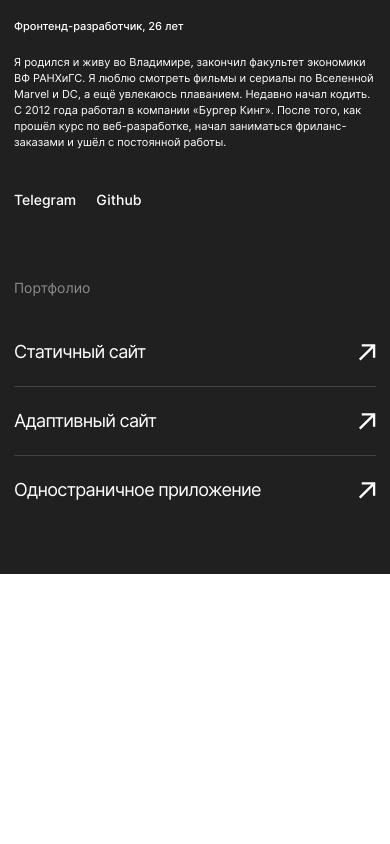
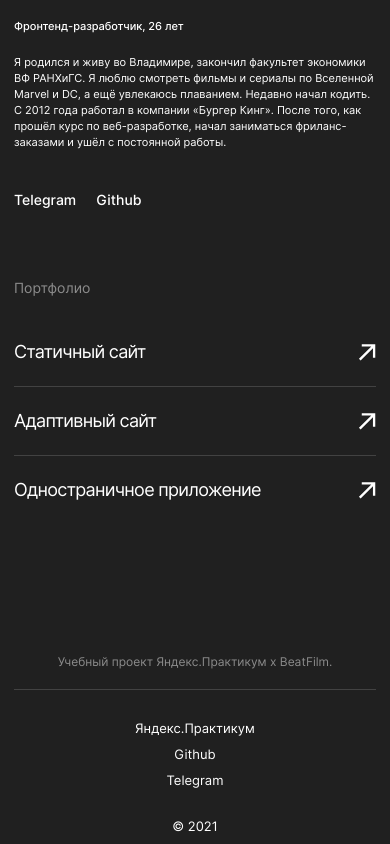
Before and after one commit to KhanTagiev/movies-explorer-frontend, a React (Create React App) app: page / in a window 390 px wide. Shown: the part 2470-3314 px from the top of the page. Before the commit the page ends 3044 px from the top, so only its background shows below. Built offline with nearby package versions, Linux system fonts and the light colour scheme.

Commit message:
feat: footer component

```diff
--- a/src/components/App/App.js
+++ b/src/components/App/App.js
@@ -8,7 +8,6 @@ import SavedMovies from "../SavedMovies/SavedMovies";
 import Register from "../Register/Register";
 import Login from "../Login/Login";
 import Profile from "../Profile/Profile";
-import Footer from "../Footer/Footer";
 
 function App() {
   const [loggedIn, setLoggedIn] = React.useState(false);
@@ -64,7 +63,6 @@ function App() {
           <Register></Register>
         </Route>
       </Switch>
-      <Footer></Footer>
     </div>
   );
 }
--- a/src/components/Footer/Footer.css
+++ b/src/components/Footer/Footer.css
@@ -0,0 +1,87 @@
+.footer {
+  display: flex;
+  flex-direction: column;
+  align-items: center;
+  width: calc(100% - 140px);
+  max-width: 1140px;
+  padding: 80px 0 20px;
+}
+
+.footer__title {
+  font-size: 13px;
+  line-height: 16px;
+  font-weight: normal;
+  text-align: center;
+  color: #8b8b8b;
+  margin: 0 0 20px;
+}
+
+.footer__info-container {
+  display: flex;
+  justify-content: space-between;
+  width: 100%;
+  border-top: 1px solid #424242;
+  padding-top: 20px;
+}
+
+.footer__info-copyright {
+  font-size: 13px;
+  line-height: 16px;
+  color: #ffffff;
+  margin: 0;
+}
+
+.footer__info-links {
+  display: flex;
+  list-style: none;
+  margin: 0;
+  padding: 0;
+}
+
+.footer__info-link {
+  font-size: 13px;
+  line-height: 16px;
+  color: #ffffff;
+  text-decoration: none;
+  margin-left: 20px;
+  transition: opacity 0.5s ease-out;
+}
+
+.footer__info-link:hover {
+  opacity: 0.6;
+}
+
+@media (max-width: 960px) {
+  .footer {
+    width: calc(100% - 60px);
+  }
+}
+
+@media (max-width: 600px) {
+  .footer {
+    width: calc(100% - 28px);
+    padding-bottom: 10px;
+  }
+
+  .footer__title {
+    font-size: 12px;
+    line-height: 15px;
+  }
+
+  .footer__info-container {
+    flex-direction: column-reverse;
+    align-items: center;
+    padding-top: 30px;
+  }
+
+  .footer__info-links {
+    flex-direction: column;
+    align-items: center;
+    margin-bottom: 20px;
+  }
+
+  .footer__info-link {
+    display: block;
+    margin: 0 0 10px;
+  }
+}
--- a/src/components/Footer/Footer.js
+++ b/src/components/Footer/Footer.js
@@ -3,7 +3,48 @@ import React from "react";
 import "./Footer.css";
 
 function Footer() {
-  return <div></div>;
+  return (
+    <footer className="footer">
+      <h2 className="footer__title">
+        Учебный проект Яндекс.Практикум х BeatFilm.
+      </h2>
+      <div className="footer__info-container">
+        <p className="footer__info-copyright">© 2021</p>
+        <ul className="footer__info-links">
+          <li>
+            <a
+              href="https://practicum.yandex.ru/"
+              className="footer__info-link"
+              rel="noreferrer"
+              target="_blank"
+            >
+              Яндекс.Практикум
+            </a>
+          </li>
+          <li>
+            <a
+              href="https://github.com/KhanTagiev"
+              className="footer__info-link"
+              rel="noreferrer"
+              target="_blank"
+            >
+              Github
+            </a>
+          </li>
+          <li>
+            <a
+              href="https://telegram.me/Khan_Tagiev"
+              className="footer__info-link"
+              rel="noreferrer"
+              target="_blank"
+            >
+              Telegram
+            </a>
+          </li>
+        </ul>
+      </div>
+    </footer>
+  );
 }
 
 export default Footer;
--- a/src/components/Main/Main.js
+++ b/src/components/Main/Main.js
@@ -6,6 +6,7 @@ import AboutProject from "../AboutProject/AboutProject";
 import Techs from "../Techs/Techs";
 import AboutMe from "../AboutMe/AboutMe";
 import Header from "../Header/Header";
+import Footer from "../Footer/Footer";
 
 function Main({ loggedIn, isNavMenuOpen, onNavMenuOpen, onClose }) {
   return (
@@ -24,6 +25,7 @@ function Main({ loggedIn, isNavMenuOpen, onNavMenuOpen, onClose }) {
         <Techs></Techs>
       </div>
       <AboutMe></AboutMe>
+      <Footer></Footer>
     </>
   );
 }
```
